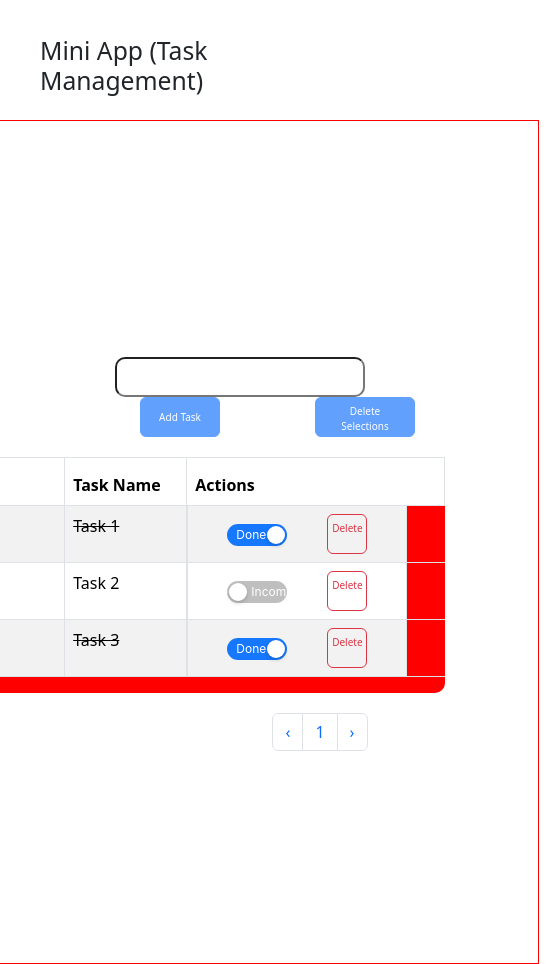
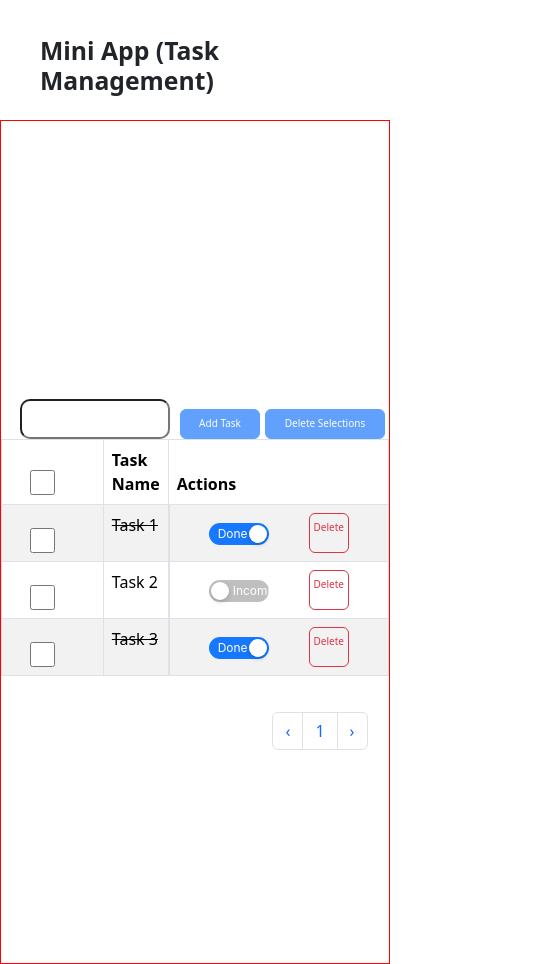
Before and after one commit to GoktugYmsk/task-management-challange, a React (Create React App) app: page / in a window 390 px wide. Shown: the whole page, 551 px wide, since content can reach past the window. Built offline with nearby package versions, Linux system fonts and the light colour scheme.

Commit message:
simple responsive edited

```diff
--- a/package.json
+++ b/package.json
@@ -16,6 +16,7 @@
     "react-bootstrap": "^2.7.4",
     "react-dom": "^18.2.0",
     "react-helmet": "^6.1.0",
+    "react-icons": "^4.9.0",
     "react-redux": "^8.0.7",
     "react-scripts": "5.0.1",
     "redux": "^4.2.1",
--- a/src/components/content/altBox/index.scss
+++ b/src/components/content/altBox/index.scss
@@ -46,7 +46,7 @@
         align-items: center !important;
         justify-content: center !important;
         width: 100% !important;
-        background: red;
+        max-width: 350px !important;
 
         input {
             margin-right: 60px;
@@ -81,50 +81,3 @@
         }
     }
 }
-
-@media screen and (max-width:768px) {
-    .content__altBox {
-        display: flex;
-        align-items: center !important;
-        justify-content: center !important;
-        width: 100% !important;
-
-        input {
-            margin-right: 60px;
-        }
-    }
-
-    .content-delete__button {
-        display: flex;
-        align-items: center;
-        justify-content: center;
-        width: 40px;
-        height: 40px;
-
-        p {
-            display: flex;
-            align-items: center;
-            justify-content: center;
-            font-size: 10px;
-        }
-    }
-
-    .container__altBox-switch {
-        width: 60px;
-    }
-
-    .content__altBox-body {
-        .container__altBox-actions {
-            display: flex;
-            align-items: center;
-            justify-content: center;
-            width: 220px !important;
-        }
-    }
-}
-
-@media screen and (min-width:992px) {
-    .content__altBox {
-        width: 800px !important;
-    }
-}
--- a/src/components/content/index.scss
+++ b/src/components/content/index.scss
@@ -26,8 +26,8 @@
     display: flex;
     align-items: center !important;
     justify-content: center !important;
+    max-width: 390px;
     height: 100vh !important;
-    width: 100% !important;
   }
 
   .content-container__pagination {
@@ -42,7 +42,7 @@
     flex-direction: column;
     justify-content: center !important;
     height: 100vh !important;
-    width: 100%;
+    width: 100%  !important;
   }
 
   .content-container__pagination {
--- a/src/components/content/topBox/index.scss
+++ b/src/components/content/topBox/index.scss
@@ -5,16 +5,14 @@
 
     input {
         border-radius: 10px;
-        width: 400px;
+        width: 440px;
     }
 
     .content-topBox__add-Button {
-        margin-right: 40px;
         width: 150px;
     }
 
     .content-topBox__allDelete-Button {
-        margin-left: 10px;
         width: 200px;
 
         &:hover {
@@ -29,59 +27,34 @@
         flex-direction: column !important;
         align-items: center !important;
         justify-content: center !important;
+        max-width: 350px;
         width: 100%;
 
         input {
-            width: 93%;
-            height: 40px;
             position: relative;
-            top: 40px;
+            top: 80px;
+            right: 100px;
+            width: 150px !important;
+            height: 40px !important;
         }
 
     }
 
     .content-topBox__add-Button {
-        width: 300px !important;
-        height: 40px;
+        position: relative;
+        top: 50px;
+        left: 25px;
+        width: 80px !important;
+        height: 30px;
         font-size: 10px !important;
-        position: relative;
-        top: 40px;
     }
 
     .content-topBox__allDelete-Button {
-        width: 300px !important;
-        height: 40px;
+        position: relative;
+        top: 20px;
+        left: 130px;
+        width: 120px !important;
+        height: 30px;
         font-size: 10px !important;
-        margin-left: 400px !important;
     }
 }
-
-@media screen and (max-width:768px) {
-    .content-topBox {
-        display: flex;
-        align-items: center !important;
-        width: 100%;
-
-        input {
-            width: 250px;
-            height: 40px;
-            margin-left: 90px;
-        }
-
-    }
-
-    .content-topBox__add-Button {
-        width: 80px !important;
-        height: 40px;
-        font-size: 10px !important;
-        margin-left: 10px !important;
-    }
-
-    .content-topBox__allDelete-Button {
-        width: 100px !important;
-        height: 40px;
-        font-size: 10px !important;
-        position: relative;
-        right: 30px;
-    }
-}
--- a/src/components/header/index.jsx
+++ b/src/components/header/index.jsx
@@ -5,7 +5,7 @@ import './index.scss'
 function Header() {
   return (
     <div className='header-container' >
-      <h2>Mini App (Task Management)</h2>
+      <h2><strong>Mini App (Task Management)</strong></h2>
     </div>
   )
 }
```
Also changed, not shown: 1 other file (tests, documents, lock files or other folders).
